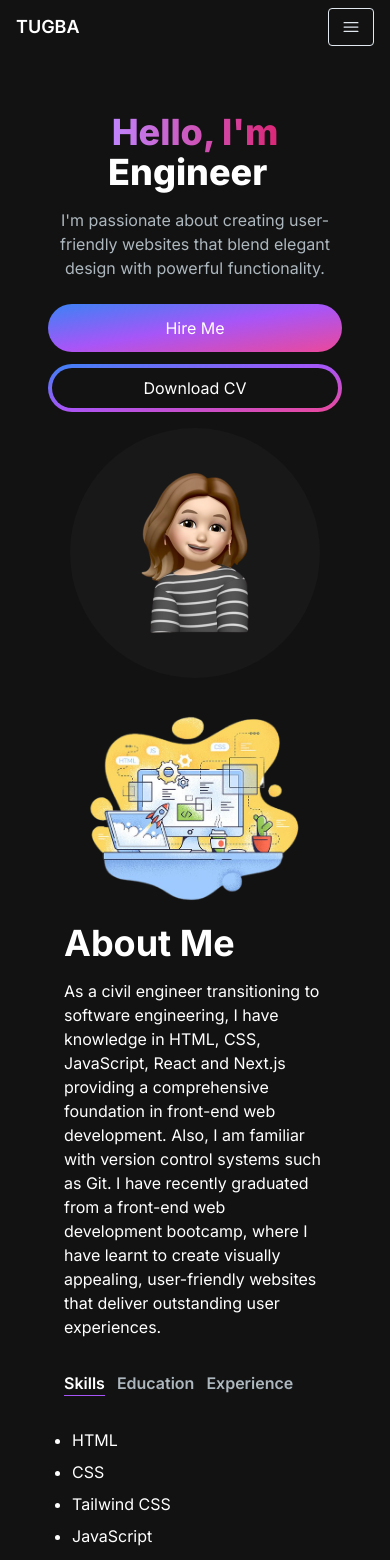
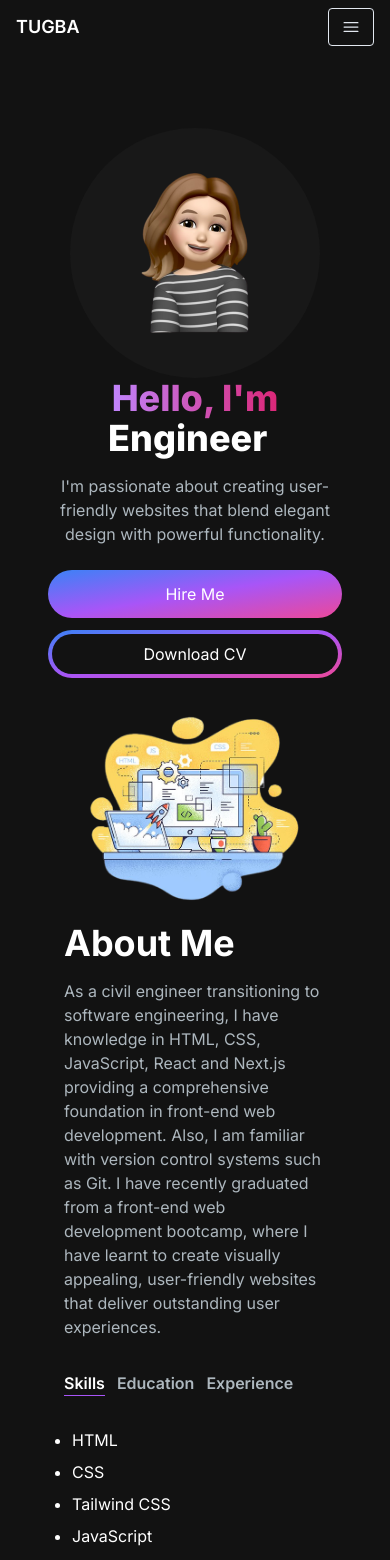
Before and after one commit to tugbaesat/portfolio-tugba, a Next.js app: page / in a window 390 px wide. Shown: the top 1560 px of the page. Built offline with nearby package versions, Linux system fonts and the light colour scheme.

Commit message:
design changes in hero section and about section

```diff
--- a/app/components/AboutSection.jsx
+++ b/app/components/AboutSection.jsx
@@ -57,7 +57,7 @@ const AboutSection = () => {
     <Image src="/images/about.png" alt='about image' width={500} height={500}/>
     <div className='mt-4 md:mt-0 text-left flex flex-col h-full'>
 <h2 className='text-4xl font-bold text-white mb-4'>About Me</h2>
-<p className='text-base lg:text-lg'>As a civil engineer transitioning to software engineering, I have knowledge in HTML, CSS, JavaScript, React and Next.js providing a comprehensive foundation in front-end web development. Also, I am familiar with version control systems such as Git. I have recently graduated from a front-end web development bootcamp, where I have learnt to create visually appealing, user-friendly websites that deliver outstanding user experiences.</p>
+<p className='text-base lg:text-lg text-[#adb7be]'>As a civil engineer transitioning to software engineering, I have knowledge in HTML, CSS, JavaScript, React and Next.js providing a comprehensive foundation in front-end web development. Also, I am familiar with version control systems such as Git. I have recently graduated from a front-end web development bootcamp, where I have learnt to create visually appealing, user-friendly websites that deliver outstanding user experiences.</p>
 <div className='flex flex-row mt-8'>
     <TabButton selectTab={() => handleTabChange("skills")} active={tab === "skills"}>Skills</TabButton>
     <TabButton selectTab={() => handleTabChange("education")} active={tab === "education"}>Education</TabButton>
--- a/app/components/HeroSection.jsx
+++ b/app/components/HeroSection.jsx
@@ -5,9 +5,9 @@ import { TypeAnimation } from 'react-type-animation'
 
 const HeroSection = () => {
   return (
-    <section>
-        <div className='grid grid-cols-1 sm:grid-cols-12'>
-            <div className='col-span-7 text-center place-self-center sm:text-left'>
+    <section className=''>
+        <div className='flex flex-col-reverse md:grid md:grid-cols-12'>
+            <div className='col-span-7 text-center place-self-center md:text-left'>
          <h1 className="mb-4 text-4xl font-extrabold text-white sm:text-5xl lg:text-6xl">
            <span className='text-transparent bg-clip-text bg-gradient-to-r from-purple-400 to-pink-600'>Hello, I&apos;m </span>
            <br />
```
